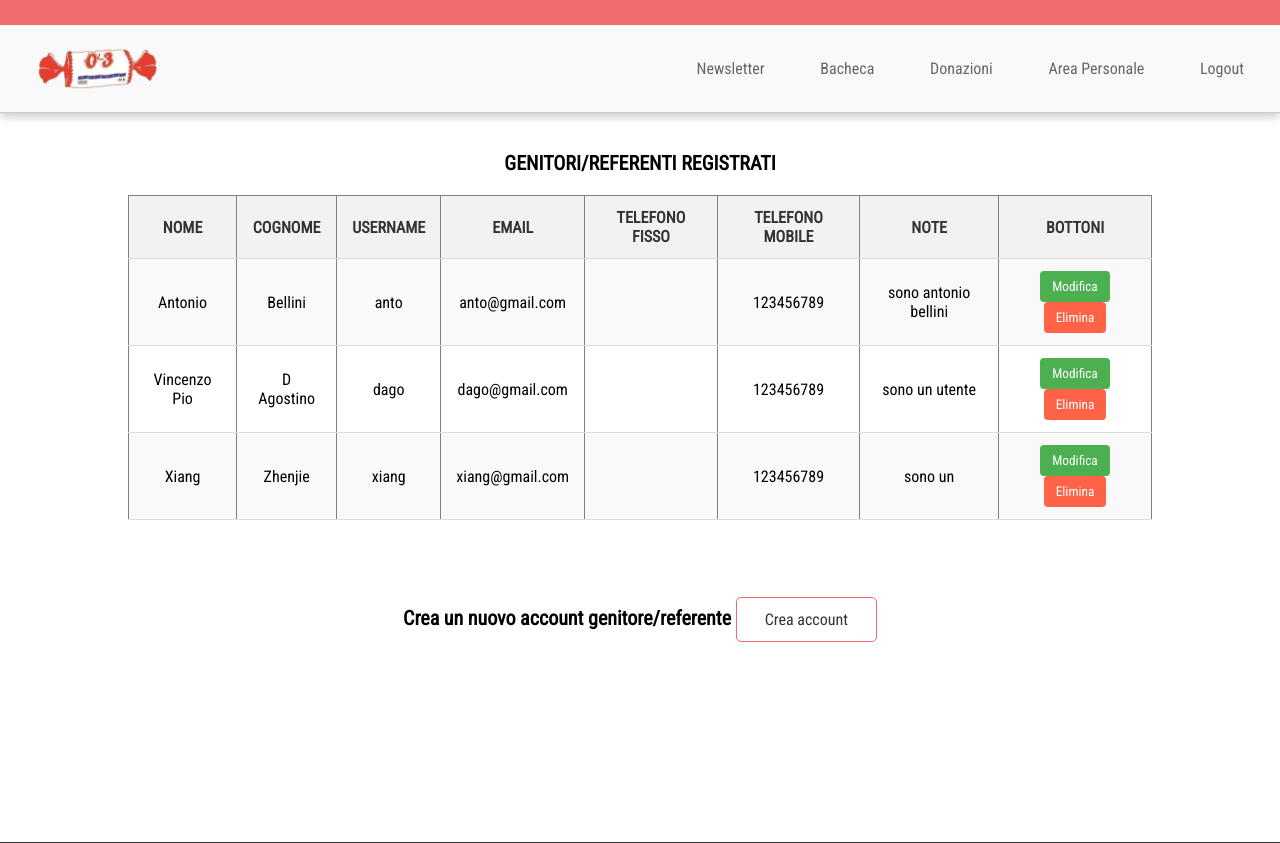
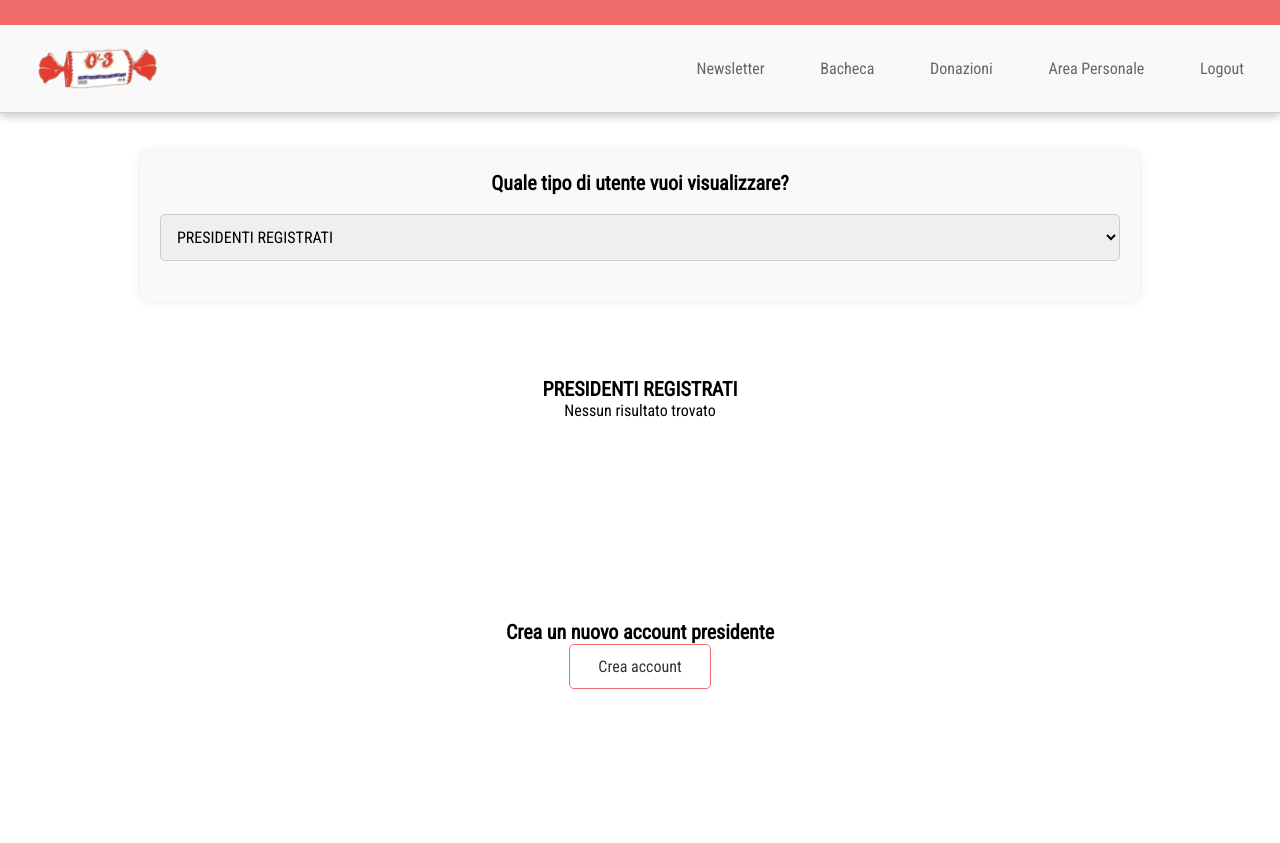
Before and after one commit to Antonio-Bellini/MATURITA-, a PHP site: page /private/admin_operation.php?operation=view_user in a window 1280 px wide. Shown: the top 843 px of the page. Run offline with PHP 8.4, Linux system fonts and the light colour scheme; the visitor is signed in with stand-in values (Sample User, id 1); data comes from the database, SQL or seed files in the repository.

Commit message:
finito ajax per mostrare diversi tipi di utenti tramite select option

```diff
--- a/private/admin_operation.php
+++ b/private/admin_operation.php
@@ -28,27 +28,25 @@
                         // funzione per la stampa dell'esito dell'operatione eseguita
                         check_operation();
 
-                        echo "<br><br><section id='table'><h3>GENITORI/REFERENTI REGISTRATI</h3>";
-                        $query = "SELECT id,
-                                        NOME,
-                                        COGNOME,
-                                        USERNAME,
-                                        EMAIL,
-                                        telefono_fisso AS 'TELEFONO FISSO',
-                                        telefono_mobile AS 'TELEFONO MOBILE',
-                                        NOTE
-                                    FROM utenti
-                                    WHERE id_profilo = 4";
-                        $result = dbQuery($connection, $query);
+                        echo " <br><br>
+                                <section id='form'>
+                                    <h3>Quale tipo di utente vuoi visualizzare?</h3><br>
+                                    <select id='user_selected'>
+                                        <option value='1'>PRESIDENTI REGISTRATI</option>
+                                        <option value='2'>ADMIN REGISTRATI</option>
+                                        <option value='3'>TERAPISTI REGISTRATI</option>
+                                        <option value='4'>GENITORI/REFERENTI REGISTRATI</option>
+                                    </select>
+                                </section>";
 
-                        if ($result)
-                            createTable($result, "user");
-                        else
-                            echo ERROR_DB;
+                        echo "<br><br><br><br>
+                                <h3 id='user_title'></h3>
+                                <section id='table'></section>";
 
-                        echo "<br><br><br><h3>Crea un nuovo account genitore/referente</h3;>
-                                <button class='btn'><a href='../register/register_user.php'>Crea account</a></button>
-                            </section>";
+                        echo "  <section id='table'>
+                                    <h3 id='create_title'></h3>
+                                    <button class='btn' id='button_parent'><a href='' id='button_title'>Crea account</a></button>
+                                </section>";
                     } else
                         header("Location: ../index.php");
                     break;
@@ -114,69 +112,6 @@
                     </section>";
                     break;
 
-                case "view_terapist":
-                    if (isset($_SESSION["is_admin"]) && $_SESSION["is_admin"]) {
-                        nav_menu();
-
-                        // funzione per la stampa dell'esito dell'operatione eseguita
-                        check_operation();
-
-                        echo "<br><br><section id='table'><h3>TERAPISTI REGISTRATI</h3>";
-                        $query = "SELECT id,
-                                        NOME,
-                                        COGNOME,
-                                        USERNAME,
-                                        EMAIL,
-                                        telefono_fisso AS 'TELEFONO FISSO',
-                                        telefono_mobile AS 'TELEFONO MOBILE',
-                                        NOTE
-                                    FROM utenti
-                                    WHERE id_profilo = 3";
-                        $result = dbQuery($connection, $query);
-
-                        if ($result)
-                            createTable($result, "user");
-                        else
-                            echo ERROR_DB;
-
-                        echo "<br><br><br><h3>Crea un nuovo account terapista</h3;>
-                                <button class='btn'><a href='../register/register_terapist.php'>Crea account</a></button>
-                            </section>";
-                    } else
-                        header("Location: ../index.php");
-                    break;
-
-                case "view_president":
-                    if (isset($_SESSION["is_admin"]) && $_SESSION["is_admin"]) {
-                        nav_menu();
-
-                        // funzione per la stampa dell'esito dell'operatione eseguita
-                        check_operation();
-
-                        echo "<br><br><section id='table'><h3>PRESIDENTI REGISTRATI</h3>";
-                        $query = "SELECT id,
-                                        NOME,
-                                        COGNOME,
-                                        USERNAME,
-                                        EMAIL, telefono_fisso AS 'TELEFONO FISSO',
-                                        telefono_mobile AS 'TELEFONO MOBILE',
-                                        NOTE
-                                    FROM utenti
-                                    WHERE id_profilo = 1";
-                        $result = dbQuery($connection, $query);
-
-                        if ($result)
-                            createTable($result, "user");
-                        else
-                            echo ERROR_DB;
-
-                        echo "<br><br><br><h3>Crea un nuovo account presidente</h3;>
-                                <button class='btn'><a href='../register/register_president.php'>Crea account</a></button>
-                            </section>";
-                    } else
-                        header("Location: ../index.php");
-                    break;
-
                 case "mng_event":
                     if (isset($_SESSION["is_admin"]) && $_SESSION["is_admin"]) {
                         nav_menu();
--- a/private/area_personale.php
+++ b/private/area_personale.php
@@ -60,8 +60,6 @@
                                 <button class='btn'><a href='admin_operation.php?operation=view_user'>GESTIONE UTENTI</a></button>
                                 <button class='btn'><a href='admin_operation.php?operation=view_volu'>GESTIONE VOLONTARI</a></button>
                                 <button class='btn'><a href='admin_operation.php?operation=view_assi'>GESTIONE ASSISTITI</a></button>
-                                <button class='btn'><a href='admin_operation.php?operation=view_terapist'>GESTIONE TERAPISTI</a></button>
-                                <button class='btn'><a href='admin_operation.php?operation=view_president'>GESTIONE PRESIDENTI</a></button>
                                 <button class='btn'><a href='../upload/page_upload.php'>CARICA LIBERATORIE</a></button>
                                 <button class='btn'><a href='admin_operation.php?operation=mng_event'>GESTIONE EVENTI</a></button>
                             </section>";
--- a/script/script.js
+++ b/script/script.js
@@ -122,6 +122,14 @@ $(document).ready(function () {
     // timer per far scomparire l'esito dell'operazione
     $(".success, .error, .warning").fadeIn();
     $(".success, .error, .warning").delay(2500).fadeOut();
+
+    //
+    user = $('#user_selected').val();
+    getUserSelected(user);
+    $('#user_selected').change(function(){
+        let selected = $(this).val();
+        getUserSelected(selected);
+    });
 });
 
 // ajax per il controllo live dell'username inserito
@@ -155,3 +163,47 @@ function checkNewPassword(old_psw, new_psw) {
         }
     });
 }
+
+// ajax per ottenere i dati del tipo di utente selezionato
+function getUserSelected(user) {
+    $.ajax({
+        type: "POST",
+        url: "../util/ajax/get_user.php",
+        data: { user_selected: user },
+        success: function (response) {
+            switch (parseInt(user)) {
+                case 1:
+                    $('#table').html(response);
+                    $('#user_title').text("PRESIDENTI REGISTRATI");
+                    $('#create_title').show().text("Crea un nuovo account presidente");
+                    $('#button_parent').show();
+                    $('#button_title').show().attr('href', '../register/register_president.php');
+                    break;
+
+                case 2:
+                    $('#table').html(response);
+                    $('#user_title').text("ADMIN REGISTRATI");
+                    $('#create_title').hide();
+                    $('#button_parent').hide();
+                    $('#button_title').hide();
+                    break;
+
+                case 3:
+                    $('#table').html(response);
+                    $('#user_title').text("TERAPISTI REGISTRATI");
+                    $('#create_title').show().text("Crea un nuovo account terapista");
+                    $('#button_parent').show();
+                    $('#button_title').show().attr('href', '../register/register_terapist.php');
+                    break;
+
+                case 4:
+                    $('#table').html(response);
+                    $('#user_title').text("GENITORI/REFERENTI REGISTRATI");
+                    $('#create_title').show().text("Crea un nuovo account genitore/referente");
+                    $('#button_parent').show();
+                    $('#button_title').show().attr('href', '../register/register_user.php');
+                    break;
+            }
+        }
+    });
+}
```
Also changed, not shown: util/ajax/get_user.php (added, +29 -0 lines).
